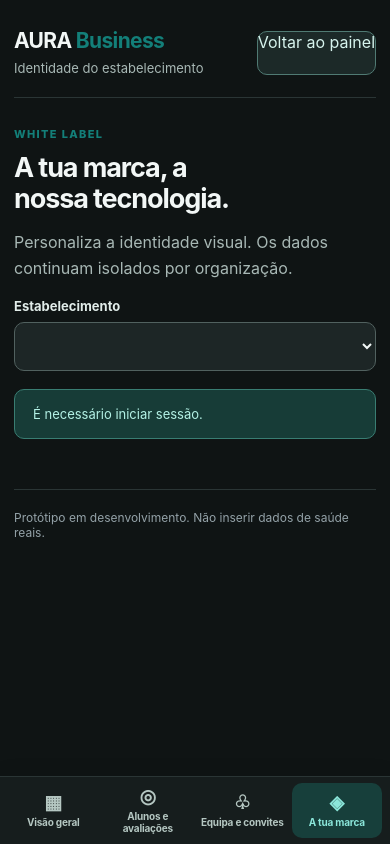
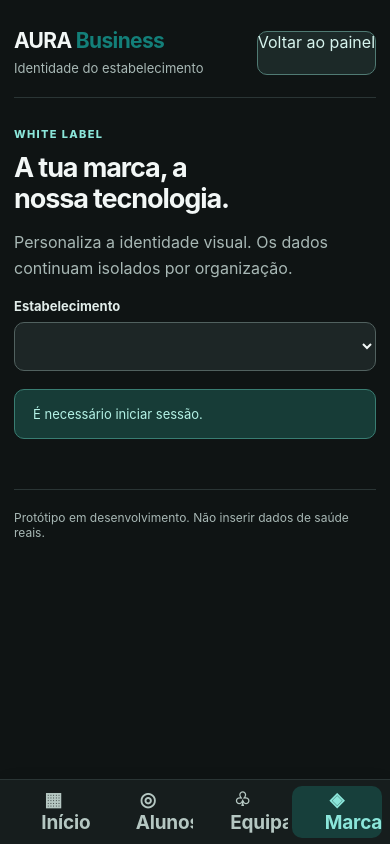
Before and after one commit to danielfilipemc-cloud/nutritrack, a Next.js app in the folder commercial/: page /marca in a window 390 px wide. Built offline with nearby package versions, Linux system fonts and the light colour scheme; no server answers.

Commit message:
Consolidate AURA Dark Premium tokens and mobile navigation (#5)
* fix(nav): use concise mobile labels and preserve accessible link names

* refactor(theme): canonical dark design tokens, improve mobile and contrast

```diff
--- a/commercial/app/aura-ui.css
+++ b/commercial/app/aura-ui.css
@@ -1,14 +1,14 @@
 /* AURA Business — presentation-only foundation. No changes to data or auth. */
 :root {
-  color-scheme: light;
+  color-scheme: dark;
   --aura-primary: #137F79;
   --aura-primary-hover: #0C625D;
-  --aura-ink: #183B37;
-  --aura-muted: #647D78;
-  --aura-canvas: #F4F8F7;
-  --aura-surface: #FFFFFF;
-  --aura-line: #DAE7E3;
-  --aura-focus: #0C625D;
+  --aura-ink: #F2F7F6;
+  --aura-muted: #A8B8B5;
+  --aura-canvas: #0F1414;
+  --aura-surface: #161D1D;
+  --aura-line: #2A3535;
+  --aura-focus: #6DD4C7;
   --aura-radius: 14px;
   --aura-shadow: 0 5px 24px rgb(24 59 55 / 5%);
 }
@@ -103,8 +103,7 @@ footer { border-color:var(--aura-line); }
 .brandmark {color:var(--brand-foreground,#FFFFFF);}
 
 
-/* AURA Dark Premium — default theme. Preserve semantic accent and white-label brand colours. */
-:root {color-scheme:dark; --aura-ink:#F2F7F6;--aura-muted:#A8B8B5;--aura-canvas:#0F1414;--aura-surface:#161D1D;--aura-line:#2A3535;--aura-focus:#6DD4C7;--aura-primary-hover:#15928A;--aura-shadow:0 8px 28px rgb(0 0 0 / 16%);}
+/* Dark Premium component styles. Core tokens are declared once at the top. */
 html,body {background:var(--aura-canvas);color:var(--aura-ink);}
 header,footer {border-color:var(--aura-line);}
 header p,p,.stat span,.stat small,.brandhead p {color:var(--aura-muted);}
@@ -161,3 +160,22 @@ a:focus-visible,button:focus-visible {outline:3px solid var(--aura-focus);outlin
 ::selection {background:#31675F;color:#FFFFFF;}
 @media(max-width:900px){.aura-workspace {padding-bottom:calc(82px + env(safe-area-inset-bottom));}.aura-app-nav__links a {font-size:clamp(10px,2.5vw,12px);}.aura-app-nav__links a span {font-size:19px;}}
 @media(max-width:450px){.stat strong {font-size:clamp(24px,7vw,30px);}.aura-app-nav__links a {letter-spacing:-.2px;}.shell {padding:14px;}.panel {padding:18px;}}
+
+/* Consolidation: semantic foreground colours, short mobile labels, and forms */
+:root {--aura-accent-text:#8BE6DA;--aura-chart-grid:#354541;--aura-chart-label:#B8CAC5;--aura-chart-stroke:#70D6CA;}
+.eyebrow,header strong span,.aura-app-nav__brand strong {color:var(--aura-accent-text);}
+.aura-nav-label-mobile{display:none;}
+.aura-nav-label-desktop{display:inline;}
+.aura-app-nav__links a {min-width:0;}
+.aura-app-nav__links a span[aria-hidden]{flex-shrink:0;}
+.aura-app-nav__links a:focus-visible {outline:2px solid var(--aura-focus);outline-offset:-2px;}
+a:not([class]):hover {color:var(--aura-accent-text);}
+footer {color:#A8B8B5;}
+.status:empty {display:none;}
+input,select,textarea {max-width:100%; min-width:0;}
+@media(max-width:900px) {
+ .aura-nav-label-desktop{display:none;}
+ .aura-nav-label-mobile{display:inline;}
+ .aura-app-nav__links a {white-space:nowrap;overflow:hidden;text-overflow:ellipsis;}
+ .aura-app-nav__links a span[aria-hidden]{flex-shrink:0;}
+}
--- a/commercial/components/AppNavigation.tsx
+++ b/commercial/components/AppNavigation.tsx
@@ -3,10 +3,10 @@ import Link from "next/link";
 import {usePathname} from "next/navigation";
 
 const links=[
- {href:"/",label:"Visão geral",glyph:"▦"},
- {href:"/avaliacoes",label:"Alunos e avaliações",glyph:"◎"},
- {href:"/equipa",label:"Equipa e convites",glyph:"♧"},
- {href:"/marca",label:"A tua marca",glyph:"◈"},
+ {href:"/",label:"Visão geral",shortLabel:"Início",glyph:"▦"},
+ {href:"/avaliacoes",label:"Alunos e avaliações",shortLabel:"Alunos",glyph:"◎"},
+ {href:"/equipa",label:"Equipa e convites",shortLabel:"Equipa",glyph:"♧"},
+ {href:"/marca",label:"A tua marca",shortLabel:"Marca",glyph:"◈"},
 ] as const;
 
 export default function AppNavigation(){
@@ -14,7 +14,7 @@ export default function AppNavigation(){
  return <nav className="aura-app-nav" aria-label="Navegação principal">
   <div className="aura-app-nav__brand"><span className="aura-app-nav__mark" aria-hidden="true">◉</span><span>AURA <strong>Business</strong></span></div>
   <div className="aura-app-nav__links">
-   {links.map(link=><Link key={link.href} href={link.href} aria-current={path===link.href?"page":undefined} className={path===link.href?"is-active":undefined}><span aria-hidden="true">{link.glyph}</span>{link.label}</Link>)}
+   {links.map(link=><Link key={link.href} href={link.href} aria-current={path===link.href?"page":undefined} className={path===link.href?"is-active":undefined}><span aria-hidden="true">{link.glyph}</span><span className="aura-nav-label-desktop">{link.label}</span><span className="aura-nav-label-mobile">{link.shortLabel}</span></Link>)}
   </div>
   <div className="aura-app-nav__foot">Gestão profissional · Versão de desenvolvimento</div>
  </nav>;
```
